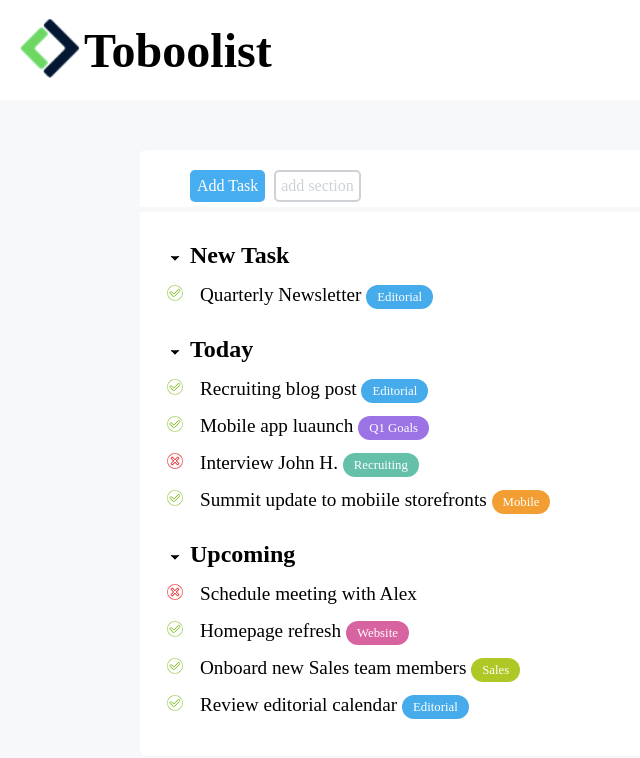
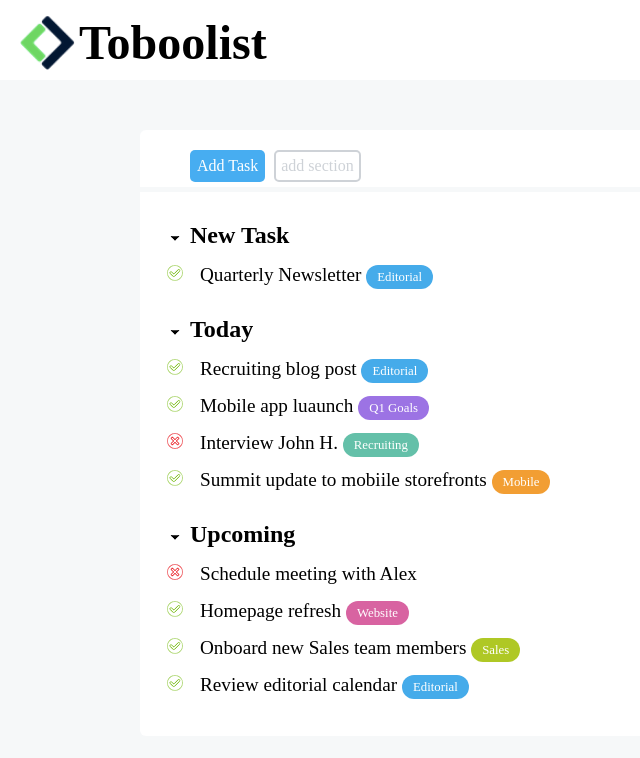
Before and after one commit to AlesciDavide/html-css-toboolist, a plain HTML site: page index.html in a window 1280 px wide. Shown: the whole page, without its empty margins (0-640 px from the left). Drawn offline with Linux system fonts and the light colour scheme.

Commit message:
changes style.css

```diff
--- a/css/style.css
+++ b/css/style.css
@@ -15,15 +15,15 @@ h1{
 }
 
 img{
-    margin: 18px 0px 0px 20px;
-    width: 60px;
+    margin: 15px 0px 0px 20px;
+    width: 55px;
     vertical-align:bottom;
 }
 
 .logo-toboolist{
-    align-items: center;
+    /* align-items: center; */
     width: 100%;
-    height: 100px;
+    height: 80px;
     background-color: #ffffff;
 }
 
@@ -32,7 +32,7 @@ img{
     /* background-color: #f6f8f9; */
     background-color: #f6f8f9;
     padding-top: 50px;
-    padding-bottom: 50px;
+    padding-bottom: 30px;
 }
 
 .first-box{
```
